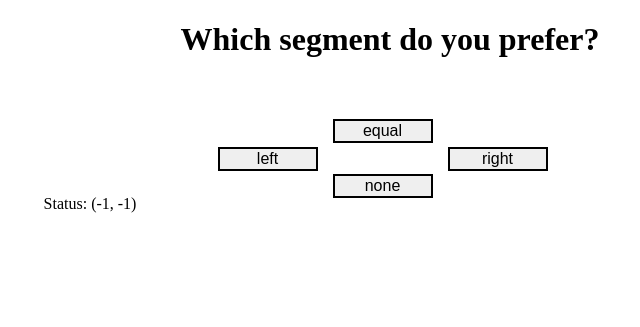
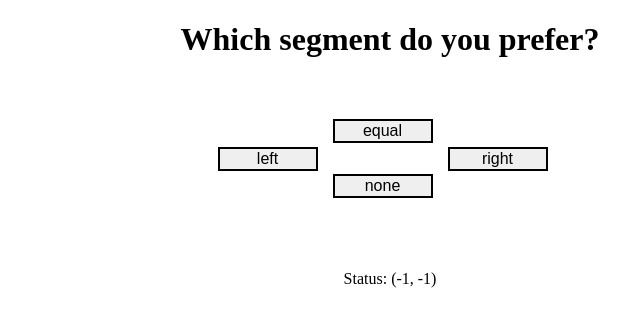
Before and after one commit to katharina-lang/rlhf, a Flask app: page / in a window 1280 px wide. Shown: the top 327 px of the page, without its empty margins (250-890 px from the left). Run offline with Flask 3, Linux system fonts and the light colour scheme; data that the repository does not hold is empty.

Commit message:
Kleine Änderung an der Statusanzeige

```diff
--- a/rlhf/utils/templates/index.html
+++ b/rlhf/utils/templates/index.html
@@ -151,6 +151,11 @@
             grid-column-end: 2;
         }
 
+        #status-container {
+            margin-top: 2%; /* Abstand über dem Status */
+            text-align: center; /* Text zentrieren */
+        }
+
         @media (max-width: 768px) {
             #video-container video {
                 max-height: 70vh;
@@ -205,7 +210,7 @@
     </div>
 
     <div id="status-container">
-    <p id="status"style="transform: translate(-300px,-50px);">Status: (-1, -1)</p>
+    <p id="status">Status: (-1, -1)</p>
     </div>
 </body>
 </html>
```
Also changed, not shown: rlhf/utils/env.py (+7 -1 lines).
